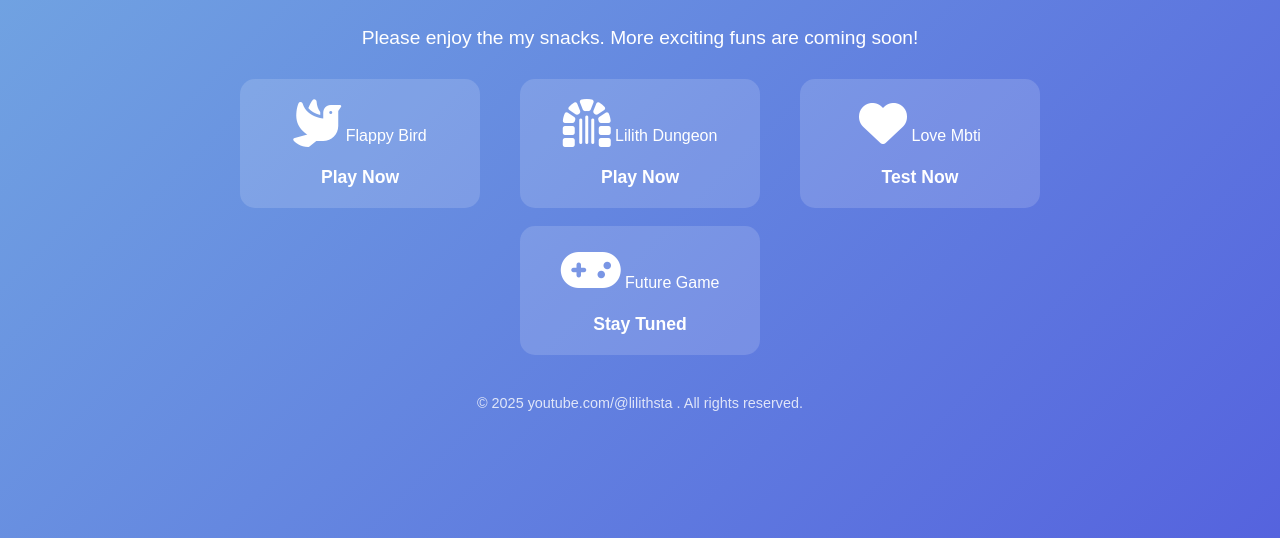
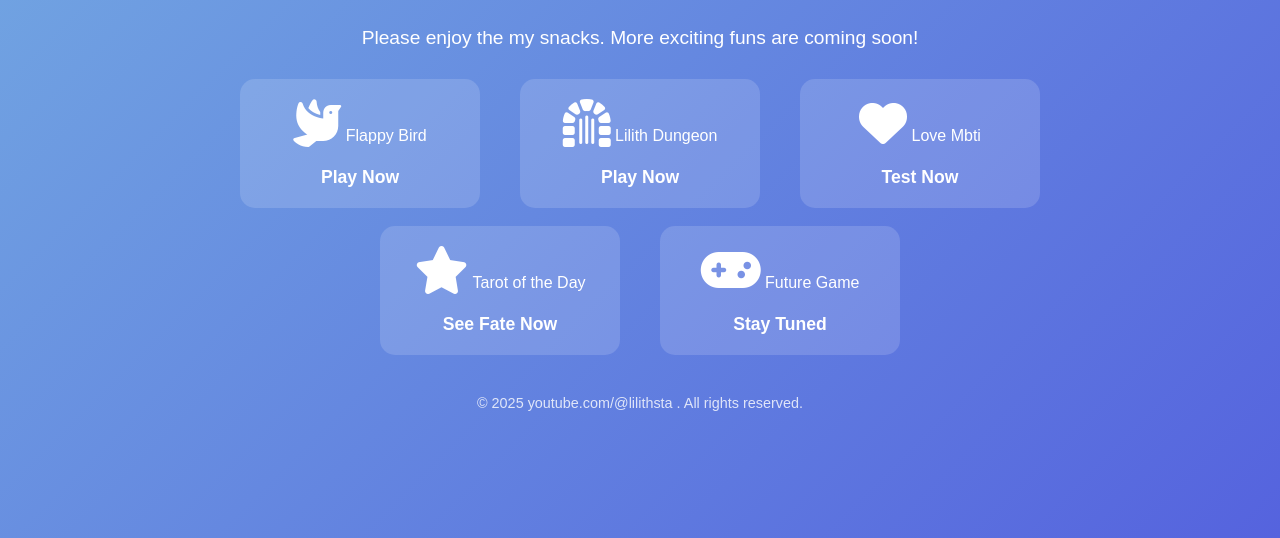
Before and after one commit to lilithsta/game, a plain HTML site: page index.html in a window 1280 px wide. Shown: the part 262-800 px from the top of the page. Drawn offline with Linux system fonts and the light colour scheme.

Commit message:
Update index.html

```diff
--- a/index.html
+++ b/index.html
@@ -101,6 +101,11 @@
     <br/>
     <div class="game-list">
         <div class="game-card">
+            <i class="fa-solid fa-star"></i>
+            <span>Tarot of the Day</span>
+            <a href="./Tarot">See Fate Now</a>
+        </div>
+        <div class="game-card">
             <i class="fa-solid fa-gamepad"></i>
             <span>Future Game</span>
             <a href="#">Stay Tuned</a>
```
